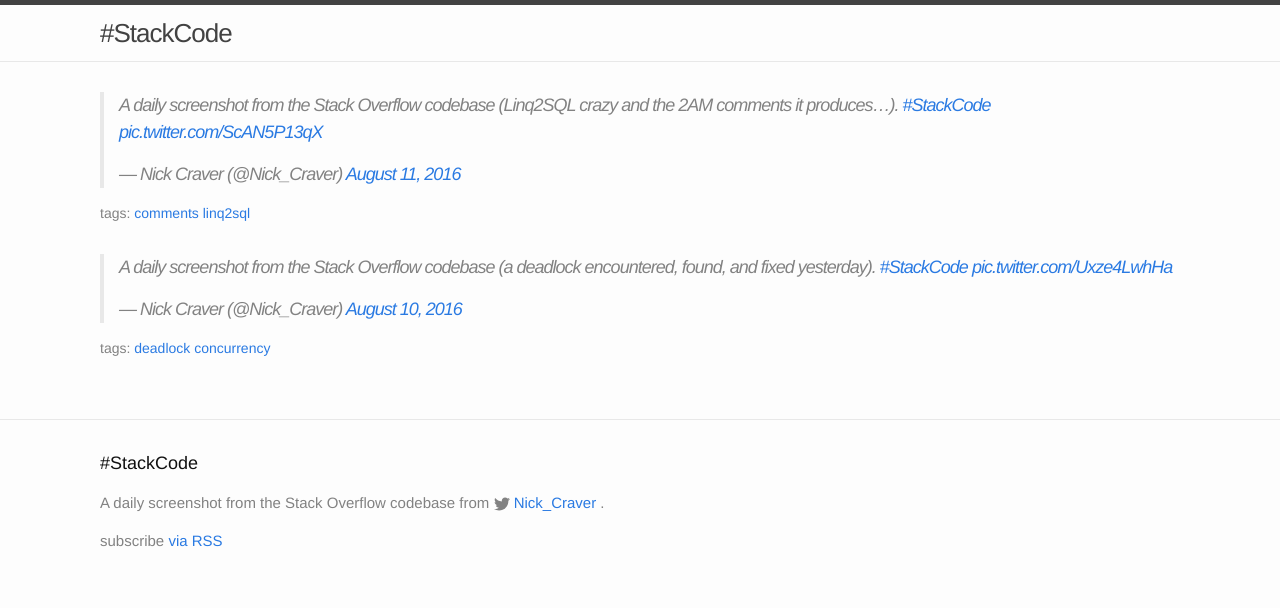
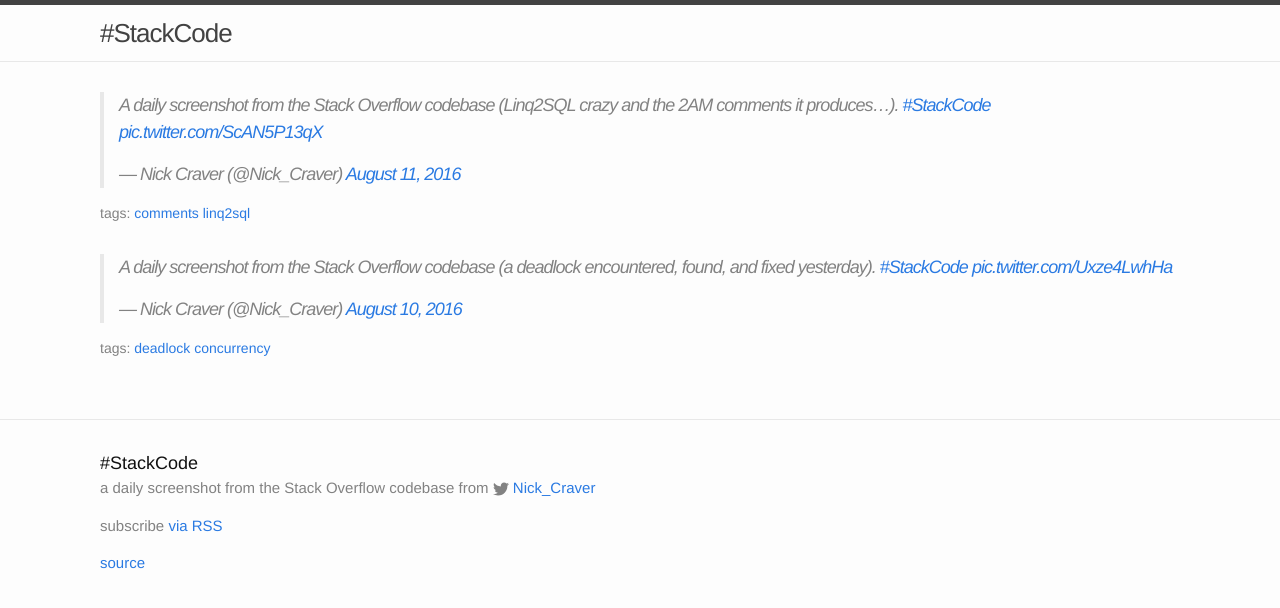
Before and after one commit to romansp/stackcode, a Jekyll site: the page built from index.html, in a window 1280 px wide. Shown: the top 608 px of the page. Built offline with Jekyll 4.4.1, drawn with Linux system fonts in a browser that asks for light colours; comment, search, counter and statistics services are not loaded.

Commit message:
add hyperlink to sources in footer

```diff
--- a/_includes/footer.html
+++ b/_includes/footer.html
@@ -2,11 +2,12 @@
 
   <div class="wrapper">
 
-    <h2 class="footer-heading">{{ site.title }}</h2>
+    <h2 class="footer-heading">{{ site.title }} <p class="footer-paragraph">a daily screenshot from the Stack Overflow codebase from {% include icon-twitter.html username="Nick_Craver" %}</p></h2>
 
     <div>
-        <p class="footer-paragraph">A daily screenshot from the Stack Overflow codebase from {% include icon-twitter.html username="Nick_Craver" %}.</p>
+
         <p class="footer-paragraph rss-subscribe">subscribe <a href="{{ "/feed.xml" | prepend: site.baseurl }}">via RSS</a></p>
+        <p class="footer-paragraph"><a href="{{ site.github.repository_url }}">source</a> </p>
     </div>
 
   </div>
```
